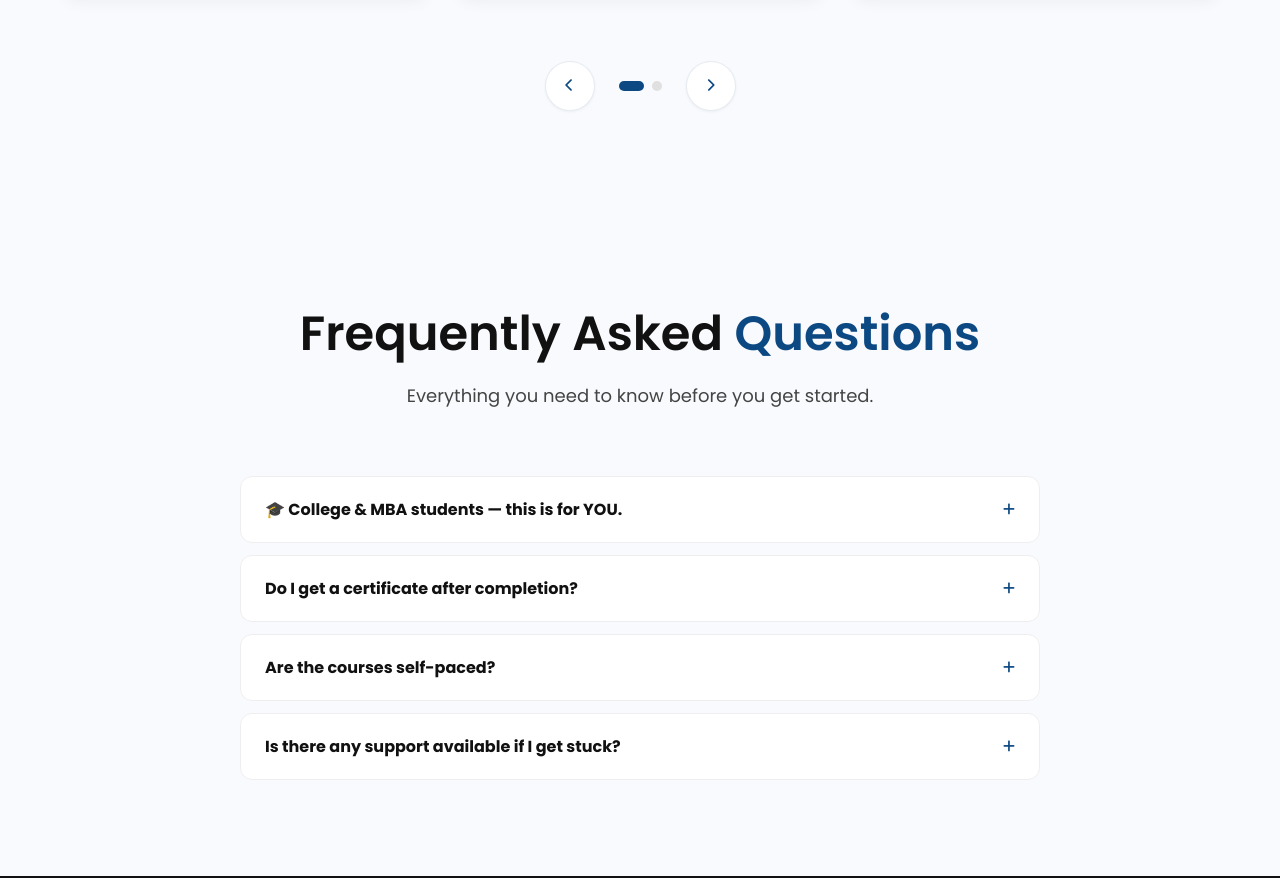
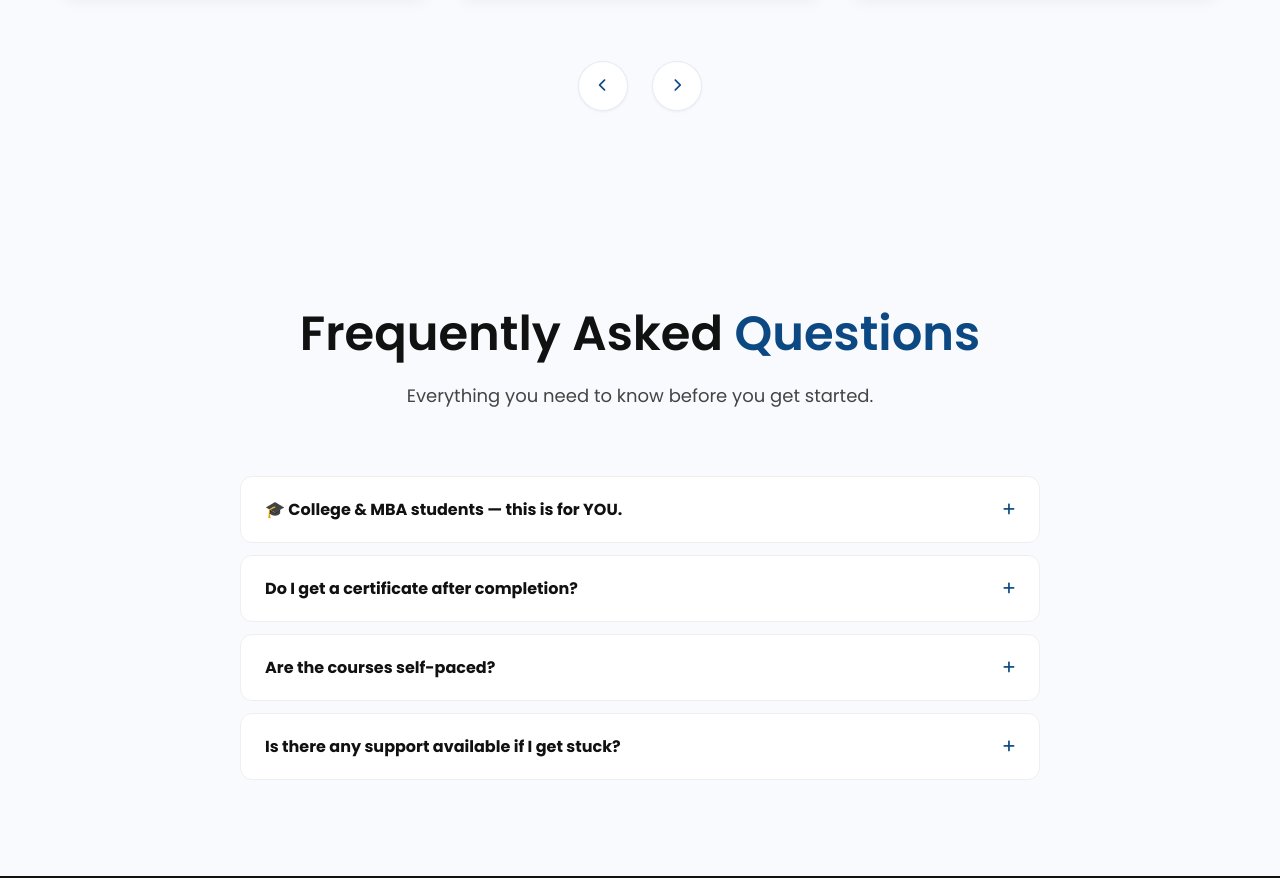
Before and after one commit to CapOasis/GyanSchool, a plain HTML site: page gyanschool web/index.html in a window 1280 px wide. Shown: the part 4587-5465 px from the top of the page. Drawn offline with Linux system fonts and the light colour scheme.

Commit message:
Update index.html

```diff
--- a/gyanschool web/index.html
+++ b/gyanschool web/index.html
@@ -304,8 +304,7 @@
                         <div class="slider-controls">
                             <button class="slider-btn prev-btn" id="prev-test"><i
                                     class="fa-solid fa-chevron-left"></i></button>
-                            <div class="slider-dots" id="slider-dots">
-                            </div>
+
                             <button class="slider-btn next-btn" id="next-test"><i
                                     class="fa-solid fa-chevron-right"></i></button>
                         </div>
```
